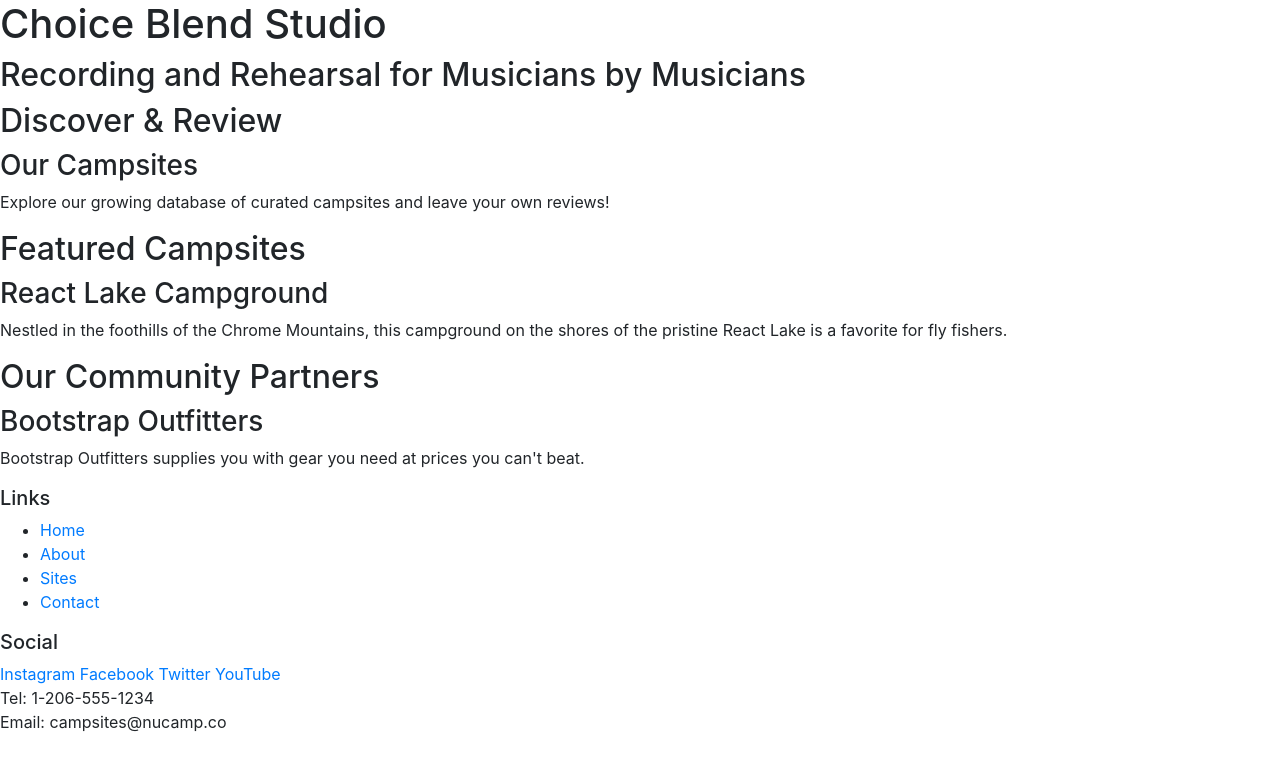
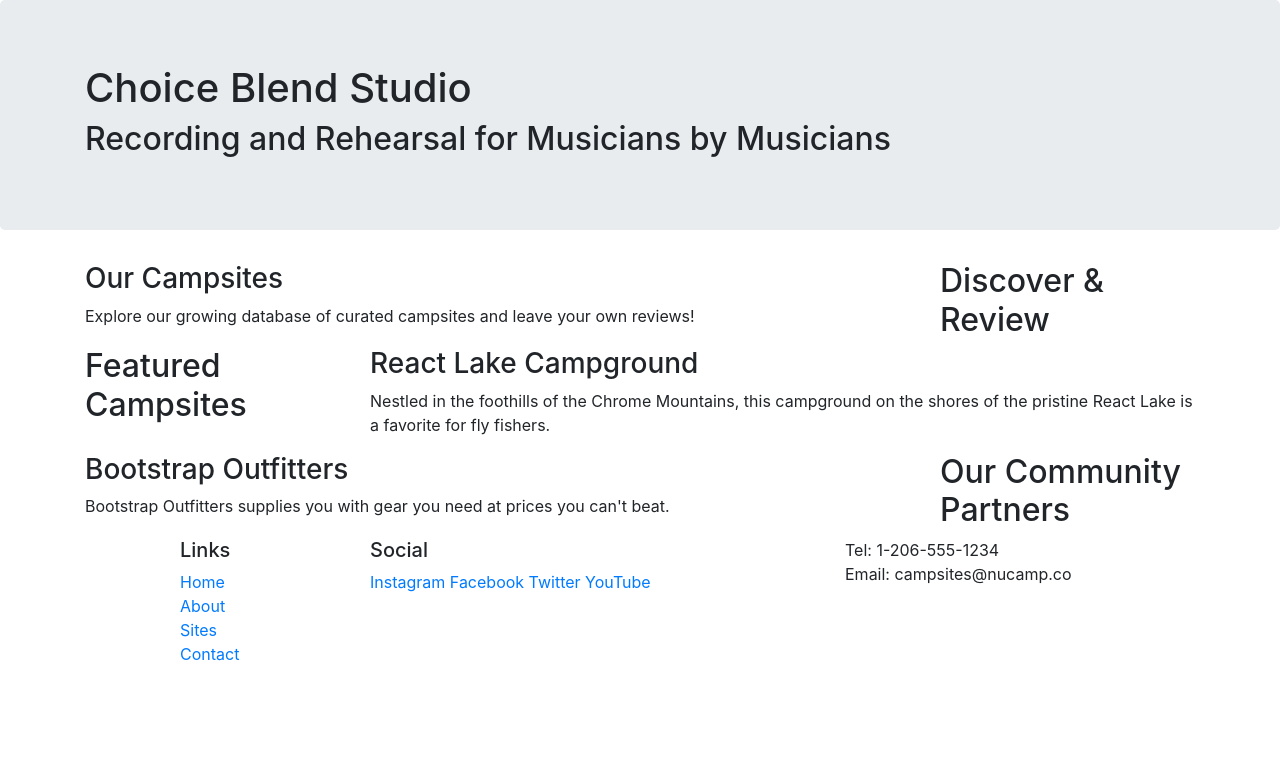
Before and after one commit to Mykey737/choiceblend, a website: page index.html in a window 1280 px wide. Drawn offline with nearby package versions, Linux system fonts and the light colour scheme.

Commit message:
Grid Setup

```diff
--- a/index.html
+++ b/index.html
@@ -14,49 +14,67 @@
 
 <body>
 
-    <header>
-        <div>
+    <header class="jumbotron">
+        <div class="container">
+            <div class="row">
+                <div class="col">
                     <h1>Choice Blend Studio</h1>
                     <h2>Recording and Rehearsal for Musicians by Musicians</h2>
                 </div>
+            </div>
+        </div>
     </header>
-
-    <div>
+    <div class="container">
+        <div class="row">
+            <div class="col-sm-4 order-sm-last col-md-3">
                 <h2>Discover & Review</h2>
+            </div>
+            <div class="col">
                 <h3>Our Campsites</h3>
                 <p>Explore our growing database of curated campsites and leave your own reviews!</p>
             </div>
+        </div>
 
-    <div>
+        <div class="row">
+            <div class="col-sm-4 col-md-3">
                 <h2>Featured Campsites</h2>
+            </div>
+            <div class="col">
                 <h3>React Lake Campground</h3>
                 <p>Nestled in the foothills of the Chrome Mountains, this campground on the shores of the pristine React Lake is a favorite for fly fishers.</p>
             </div>
-
-    <div>
+        </div>
+        <div class="row">
+            <div class="col-sm-4 order-sm-last col-md-3">
                 <h2>Our Community Partners</h2>
+            </div>
+            <div class="col">
                 <h3>Bootstrap Outfitters</h3>
                 <p>Bootstrap Outfitters supplies you with gear you need at prices you can't beat.</p>
             </div>
+        </div>
+    </div>
 
     <footer>
-        <div>
+        <div class="container">
+            <div class="row">
+                <div class="col-4 col-sm-2 offset-1">
                     <h5>Links</h5>
-            <ul>
+                    <ul class="list-unstyled">
                         <li><a href="#">Home</a></li>
                         <li><a href="#">About</a></li>
                         <li><a href="#">Sites</a></li>
                         <li><a href="#">Contact</a></li>
                     </ul>
                 </div>
-        <div>
+                <div class="col-6 col-sm-5">
                     <h5>Social</h5>
                     <a href="http://instagram.com/">Instagram</a>
                     <a href="http://facebook.com/">Facebook</a>
                     <a href="http://twitter.com/">Twitter</a>
                     <a href="http://youtube.com/">YouTube</a>
                 </div>
-        <div>
+                <div class="col-sm-4">
                     Tel: 1-206-555-1234<br />
                     Email: campsites@nucamp.co
                 </div>
```
Lines whose indentation alone changed are shown as unchanged.
